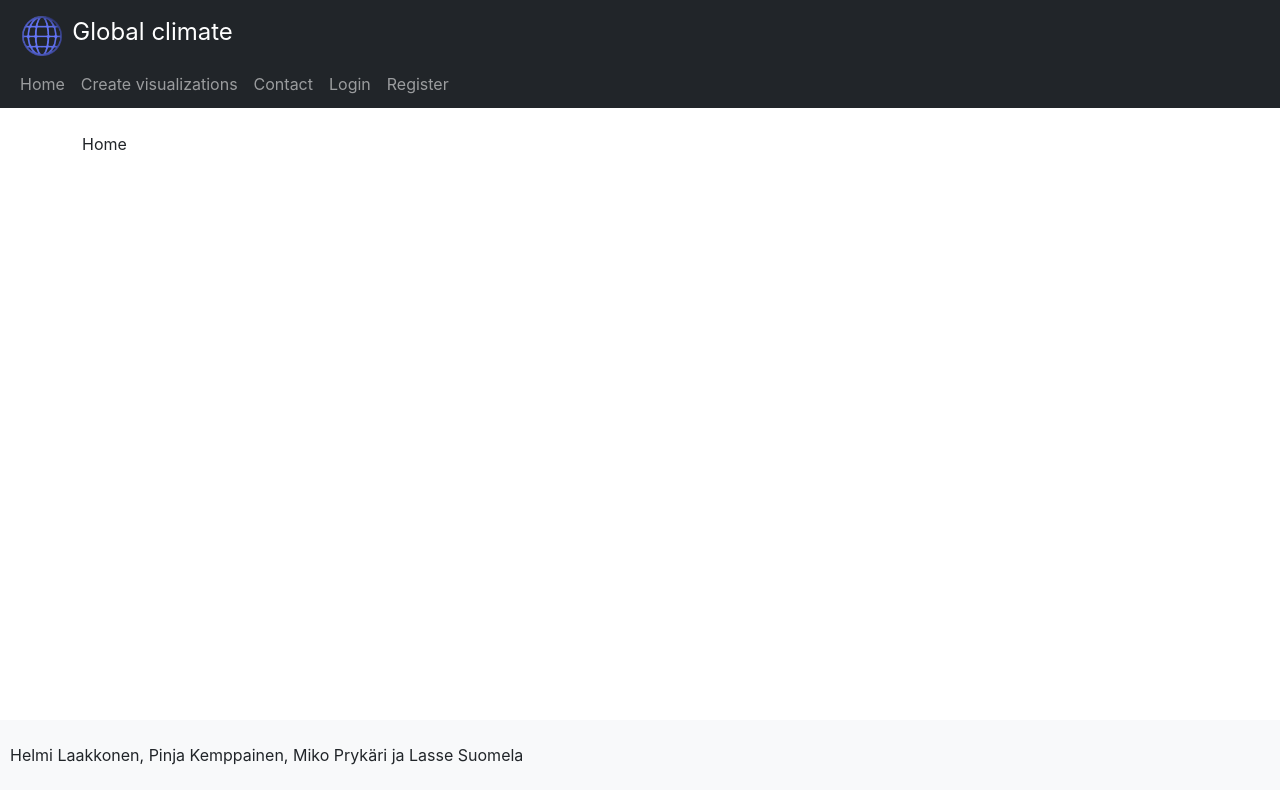
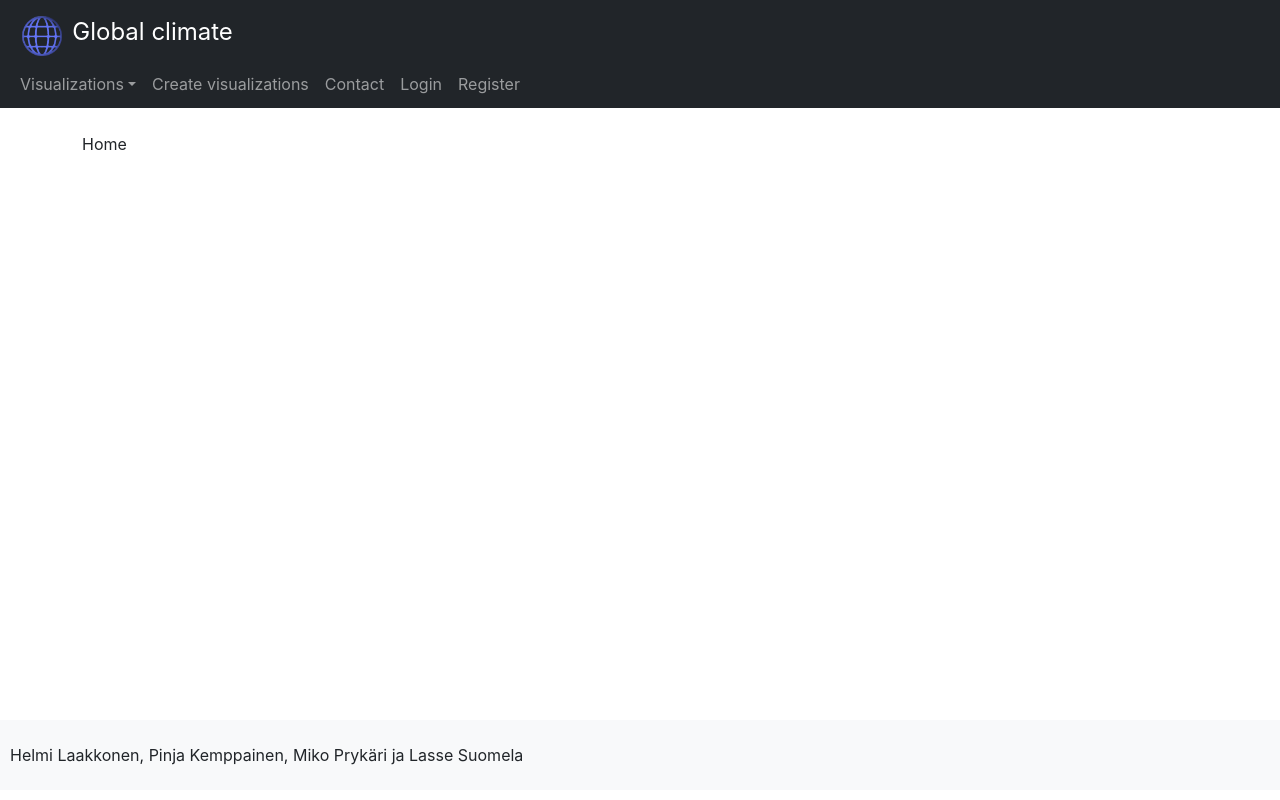
Before and after one commit to WebProject16/React_ClimateVisualizations, a React (Create React App) app in the folder frontend/: page / in a window 1280 px wide. Built offline with nearby package versions, Linux system fonts and the light colour scheme.

Commit message:
added a dropdown and moved the home link to the logo/brand text

```diff
--- a/frontend/src/Components/Navbar.js
+++ b/frontend/src/Components/Navbar.js
@@ -7,7 +7,7 @@ export default function Navbar() {
 
     //Elements to render to everyone
     const navItems = [
-        {id: 1, route: '/', text: 'Home'},
+    //    {id: 1, route: '/', text: 'Home'},
         {id: 2, route: '/create', text: 'Create visualizations'},
         {id: 3, route: '/contact', text: 'Contact'},
     ];
@@ -21,8 +21,24 @@ export default function Navbar() {
         navItems.push({id: 5, route: '/register', text: 'Register'})
     }
 
-    const items = navItems.map((item)=>
-    <li key={item.id} className="nav-item">
+    //Visualizations menu drop down, text can be changed to something more descriptive
+    const visualizationData = [
+        {route: "/v1", text:"v1 page"},
+        {route: "/v2", text:"v2 page"},
+        {route: "/v3", text:"v3 page"},
+        {route: "/v4", text:"v4 page"},
+        {route: "/v5", text:"v5 page"},
+        {route: "/v6", text:"v6 page"},
+        {route: "/v7", text:"v7 page"}
+    ]
+
+    const visualizations = visualizationData.map((nav) =>
+            <Link key={nav.id} className="dropdown-item" to={nav.route}>{nav.text}</Link>
+    )
+
+
+   const items = navItems.map((item)=>
+   <li key={item.id} className="nav-item">
         <Link className="nav-link" to={item.route}>{item.text}</Link>
     </li>
     )
@@ -31,15 +47,25 @@ export default function Navbar() {
         <nav id="nav" className="navbar-expand-md navbar-dark bg-dark mb-4 pt-2 pb-1">
           <div className="container-fluid">
 
-            <img src="icon.png" className="m-2" alt="Logo."/>
+            <Link to="/"><img src="icon.png" className="m-2" alt="Logo."/></Link>
             <Link className="navbar-brand" to='/'>Global climate</Link>
 
-            <button className="navbar-toggler p-2" type="button" data-bs-toggle="collapse" data-bs-target="#navbarNav" id="navbarToggle">
+            <button className="navbar-toggler p-2" type="button" data-bs-toggle="collapse" data-bs-target="#navbarNavDropdown" id="navbarToggle">
             <span className="navbar-toggler-icon"></span>
             </button>
 
-            <div className="collapse navbar-collapse" id="navbarNav">
+            <div className="collapse navbar-collapse" id="navbarNavDropdown">
                 <ul className="navbar-nav">
+
+                    <li classname="nav-item dropdown">
+                        <Link className="nav-link dropdown-toggle" id="navbarDropdownMenuLink" data-bs-toggle="dropdown">
+                            Visualizations
+                        </Link>
+
+                        <div className="dropdown-menu" aria-labelledby="navbarDropdownMenuLink">
+                            {visualizations}
+                        </div>
+                    </li>
                     {items}
                 </ul>
             </div>
```
